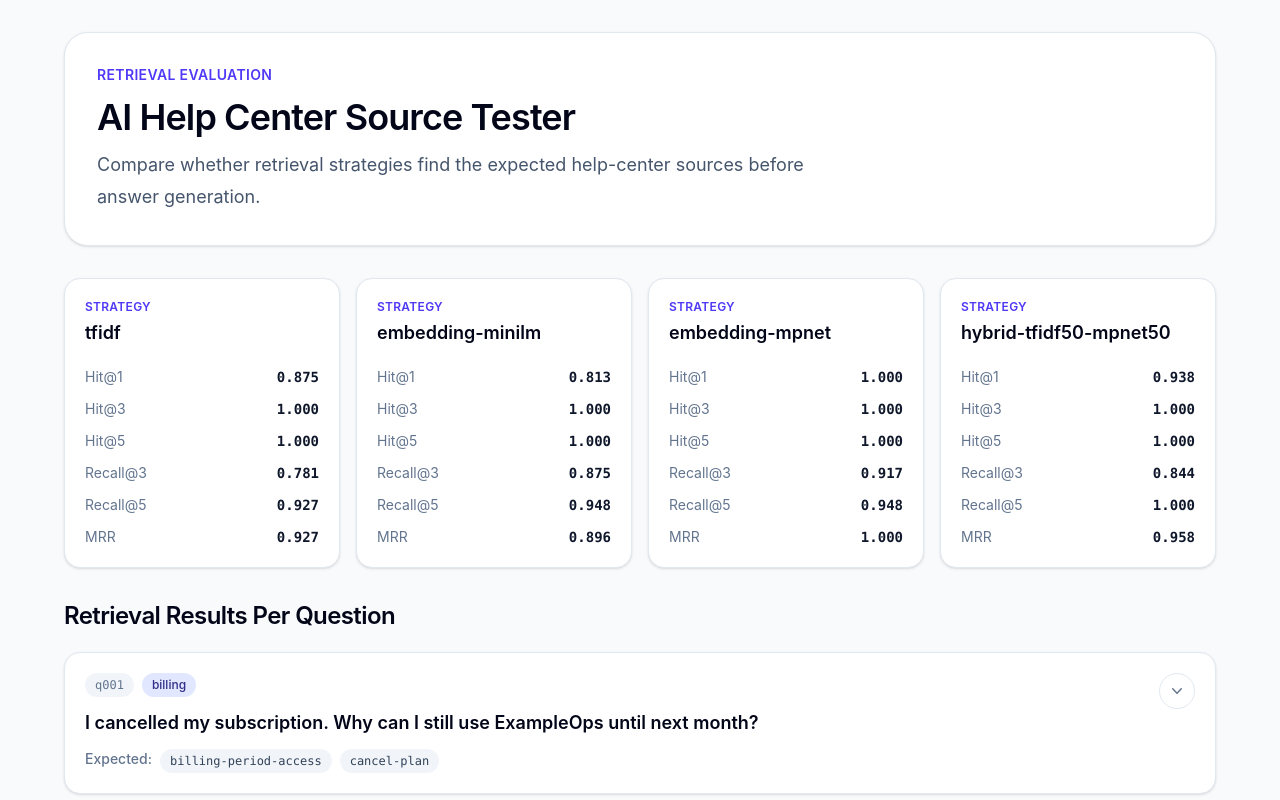
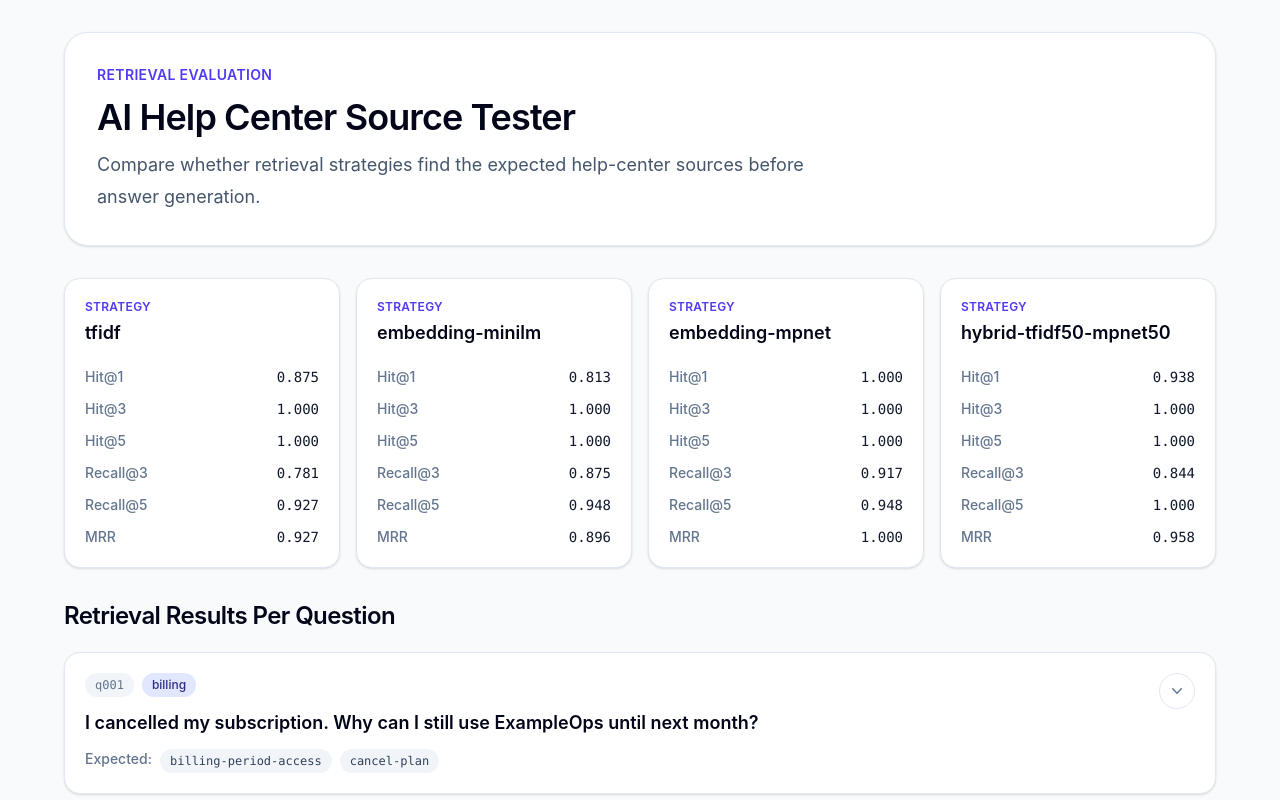
Before and after one commit to NadaSadek/ai-help-center-source-tester, a React (Vite) app: page / in a window 1280 px wide. Shown: the top 800 px of the page. Built offline with nearby package versions, Linux system fonts and the light colour scheme.

Commit message:
improve styling

```diff
--- a/src/components/QuestionStrategyResult.tsx
+++ b/src/components/QuestionStrategyResult.tsx
@@ -28,7 +28,7 @@ export const QuestionStrategyResult = ({
   return (
     <article className="rounded-xl border border-slate-200 bg-slate-50 p-4">
       <div className="mb-3 flex items-center justify-between gap-3">
-        <h3 className="text-sm font-semibold text-slate-900">{strategy}</h3>
+        <span className="text-sm font-semibold text-slate-900">{strategy}</span>
         <span className="font-mono text-xs text-slate-500">
           First match RR  {formatMetric(result.metrics.reciprocalRank)}
         </span>
@@ -37,15 +37,15 @@ export const QuestionStrategyResult = ({
       <div className="mb-4 grid grid-cols-3 gap-2 text-xs">
         <div className="rounded-lg bg-white px-3 py-2">
           <p className="text-slate-500">Hit@1</p>
-          <p className="font-semibold text-slate-900">{String(result.metrics.hitAt1)}</p>
+          <p className="font-medium text-slate-900">{String(result.metrics.hitAt1)}</p>
         </div>
         <div className="rounded-lg bg-white px-3 py-2">
           <p className="text-slate-500">Recall@3</p>
-          <p className="font-semibold text-slate-900">{formatMetric(result.metrics.recallAt3)}</p>
+          <p className="font-medium text-slate-900">{formatMetric(result.metrics.recallAt3)}</p>
         </div>
         <div className="rounded-lg bg-white px-3 py-2">
           <p className="text-slate-500">Recall@5</p>
-          <p className="font-semibold text-slate-900">{formatMetric(result.metrics.recallAt5)}</p>
+          <p className="font-medium text-slate-900">{formatMetric(result.metrics.recallAt5)}</p>
         </div>
       </div>
 
--- a/src/components/StrategySummaryGrid.tsx
+++ b/src/components/StrategySummaryGrid.tsx
@@ -19,17 +19,15 @@ export const StrategySummaryGrid = ({ evalResults }: { evalResults: EvalResult[]
         className="rounded-2xl border border-slate-200 bg-white p-5 shadow-sm"
       >
         <div className="mb-5">
-          <p className="text-xs font-semibold uppercase tracking-wide text-indigo-600">
-            Strategy
-          </p>
+          <p className="text-xs font-semibold uppercase tracking-wide text-indigo-600">Strategy</p>
           <h2 className="mt-1 text-lg font-semibold text-slate-950">{strategy}</h2>
         </div>
 
         <dl className="space-y-3">
           {Object.entries(summary).map(([key, value]) => (
             <div key={key} className="flex items-center justify-between gap-4">
-              <dt className="text-sm text-slate-500">{metricLabels[key] ?? key}</dt>
-              <dd className="font-mono text-sm font-semibold text-slate-900">
+              <dt className="text-sm font-medium text-slate-500">{metricLabels[key] ?? key}</dt>
+              <dd className="font-mono text-sm font-medium text-slate-900">
                 {formatMetric(value)}
               </dd>
             </div>
```
